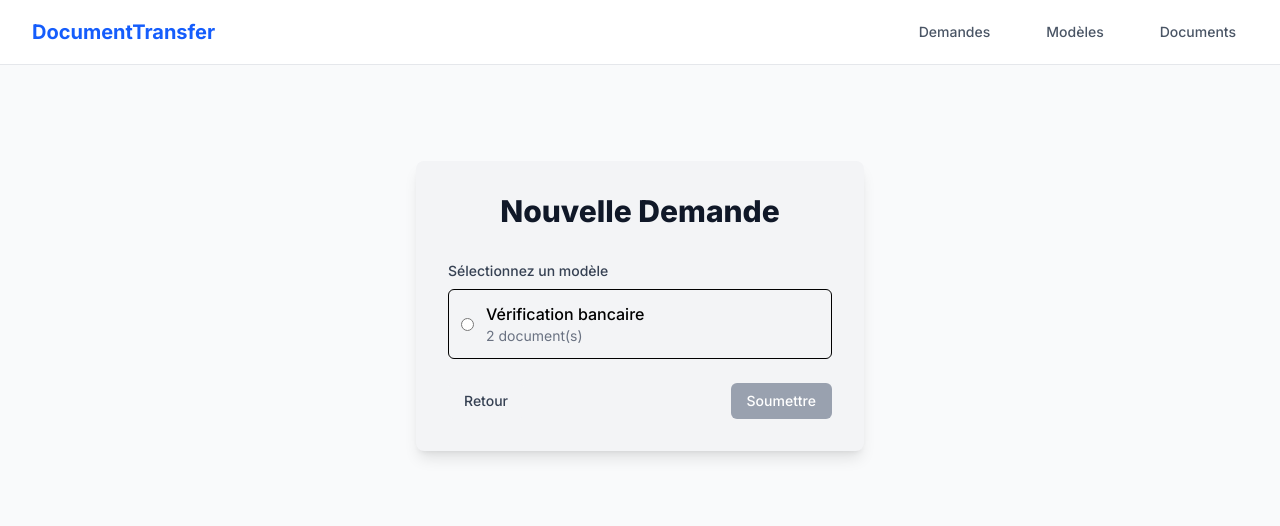
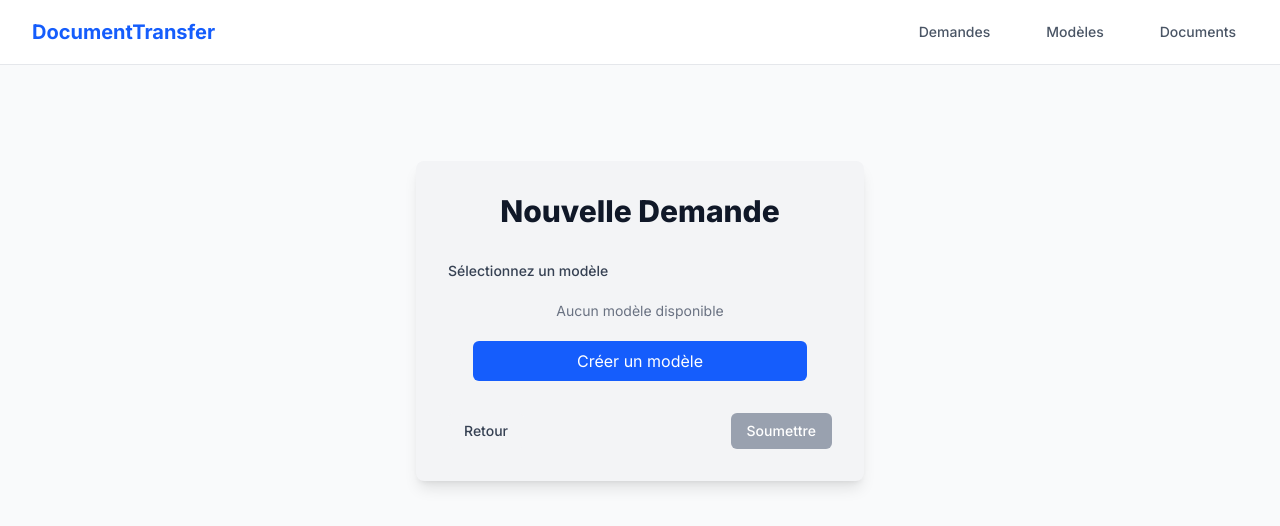
Before and after one commit to scaraude/Documo, a Next.js app: page /new-request in a window 1280 px wide. Shown: the top 526 px of the page. Built offline with nearby package versions, Linux system fonts and the light colour scheme.

Commit message:
delete tamplate loader for demo

```diff
--- a/features/requests/components/FormCreateRequest.tsx
+++ b/features/requests/components/FormCreateRequest.tsx
@@ -1,8 +1,8 @@
 'use client'
 import { useRouter } from "next/navigation"
-import { useEffect, useRef, useState } from "react"
+import { useState } from "react"
 import Link from "next/link"
-import { DOCUMENT_TYPES, ROUTES } from "@/shared/constants"
+import { ROUTES } from "@/shared/constants"
 import { useRequest } from "../hooks/useRequest"
 import { useRequestTemplates } from "@/features/request-templates"
 import { ButtonCreateModel, IDInput } from "@/shared/components/"
@@ -14,17 +14,8 @@ export const FormCreateRequest = () => {
     const [selectedTemplateId, setSelectedTemplateId] = useState<string | null>(null)
     const [showSimulation, setShowSimulation] = useState(true)
     const router = useRouter()
-    const { templates, hasTemplates, addTemplate } = useRequestTemplates()
+    const { templates, hasTemplates } = useRequestTemplates()
     const { createRequest } = useRequest()
-    const hasRun = useRef(false);
-
-    //[DEMO] use for semo purpose
-    useEffect(() => {
-        if (!hasTemplates && !hasRun.current) {
-            hasRun.current = true;
-            addTemplate('Vérification bancaire', [DOCUMENT_TYPES.IDENTITY_CARD, DOCUMENT_TYPES.BANK_DETAILS]);
-        }
-    }, [hasTemplates, addTemplate]);
 
     const handleSubmit = async (e: React.FormEvent) => {
         e.preventDefault()
@@ -38,7 +29,6 @@ export const FormCreateRequest = () => {
         console.log('New request created:', newRequest)
 
         if (showSimulation) {
-            // Send notification to simulate a new device receiving it
             sendNotification(newRequest)
             window.open('/notification', '_blank');
         }
```
